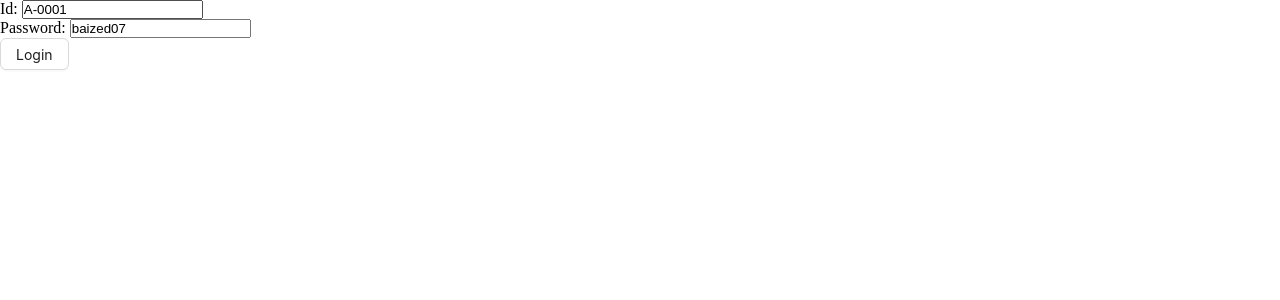
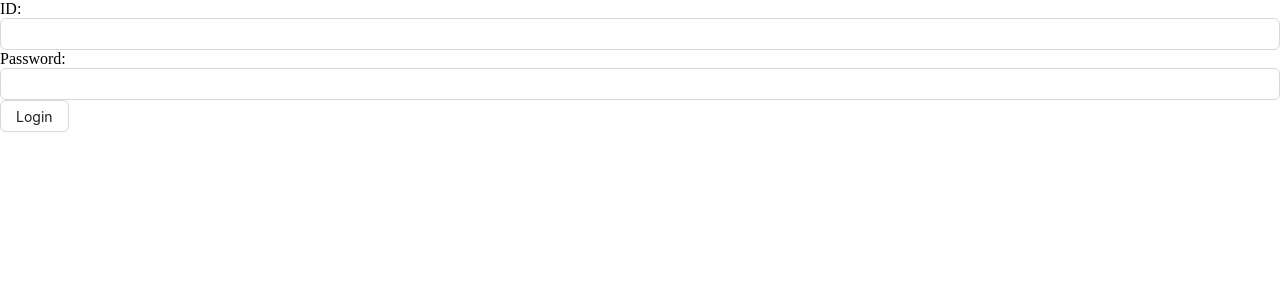
Before and after one commit to baized1245/PH-University-Client, a React (Vite) app: page /login in a window 1280 px wide. Shown: the top 300 px of the page. Built offline with nearby package versions, Linux system fonts and the light colour scheme.

Commit message:
module-29.8

```diff
--- a/src/components/form/PHForm.tsx
+++ b/src/components/form/PHForm.tsx
@@ -1,9 +1,13 @@
-import { useForm } from "react-hook-form";
+import { useForm, FormProvider } from "react-hook-form";
 
-const PHForm = ({ onsubmit, children }) => {
-  const { handleSubmit } = useForm();
+const PHForm = ({ onSubmit, children }) => {
+  const methods = useForm();
 
-  return <form onSubmit={handleSubmit(onsubmit)}>{children}</form>;
+  return (
+    <FormProvider {...methods}>
+      <form onSubmit={methods.handleSubmit(onSubmit)}>{children}</form>
+    </FormProvider>
+  );
 };
 
 export default PHForm;
--- /dev/null
+++ b/src/components/form/PHInput.tsx
@@ -0,0 +1,15 @@
+import { Input } from "antd";
+import { useFormContext } from "react-hook-form";
+
+const PHInput = ({ type, name, label }) => {
+  const { register } = useFormContext();
+
+  return (
+    <>
+      {label ? label : null}
+      <Input type={type} id={name} {...register(name)} />
+    </>
+  );
+};
+
+export default PHInput;
--- a/src/pages/Login.tsx
+++ b/src/pages/Login.tsx
@@ -1,5 +1,5 @@
 import { Button } from "antd";
-import { FieldValues, useForm } from "react-hook-form";
+import { FieldValues, useForm, useFormContext } from "react-hook-form";
 import { useLoginMutation } from "../redux/features/auth/authApi";
 import { useAppDispatch } from "../redux/hooks";
 import { setUser, TUser } from "../redux/features/auth/authSlice";
@@ -7,16 +7,17 @@
 import { useNavigate } from "react-router-dom";
 import { toast } from "sonner";
 import PHForm from "../components/form/PHForm";
+import PHInput from "../components/form/PHInput";
 
 const Login = () => {
   const navigate = useNavigate();
   const dispatch = useAppDispatch();
-  const { register, handleSubmit } = useForm({
-    defaultValues: {
-      userId: "A-0001",
-      password: "baized07",
-    },
-  });
+  // const { register, handleSubmit } = useForm({
+  //   defaultValues: {
+  //     userId: "A-0001",
+  //     password: "baized07",
+  //   },
+  // });
 
   const [login] = useLoginMutation();
 
@@ -39,14 +40,12 @@
   };
 
   return (
-    <PHForm onsubmit={onSubmit}>
+    <PHForm onSubmit={onSubmit}>
       <div>
-        <label htmlFor="id">Id: </label>
-        <input type="text" id="id" {...register("userId")} />
+        <PHInput type="text" name="userId" label="ID:" />
       </div>
       <div>
-        <label htmlFor="password">Password: </label>
-        <input type="text" id="password" {...register("password")} />
+        <PHInput type="text" name="password" label="Password:" />
       </div>
       <Button htmlType="submit">Login</Button>
     </PHForm>
```
